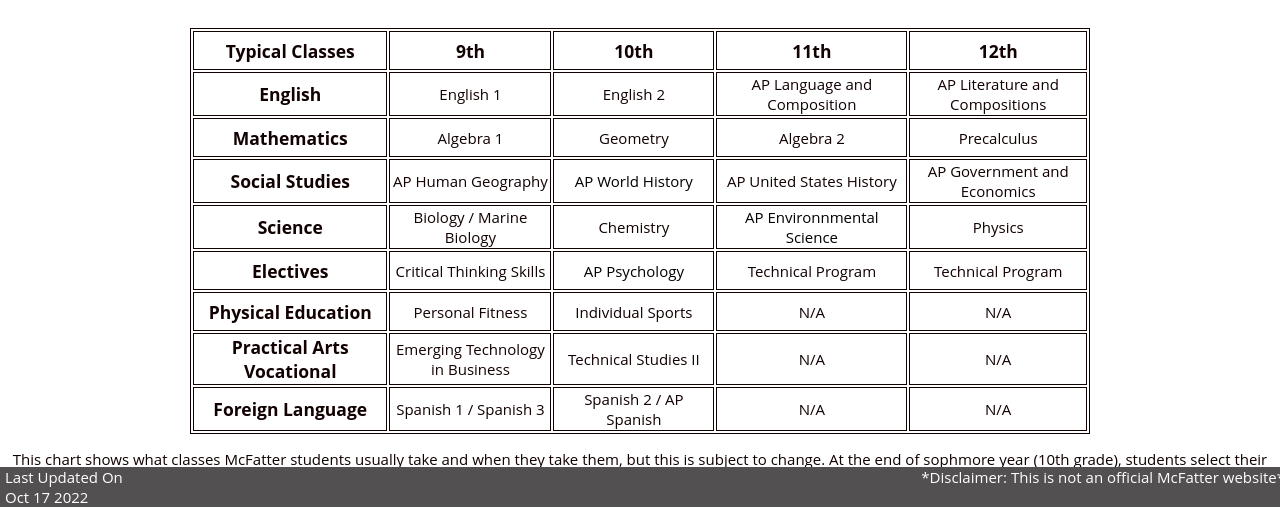
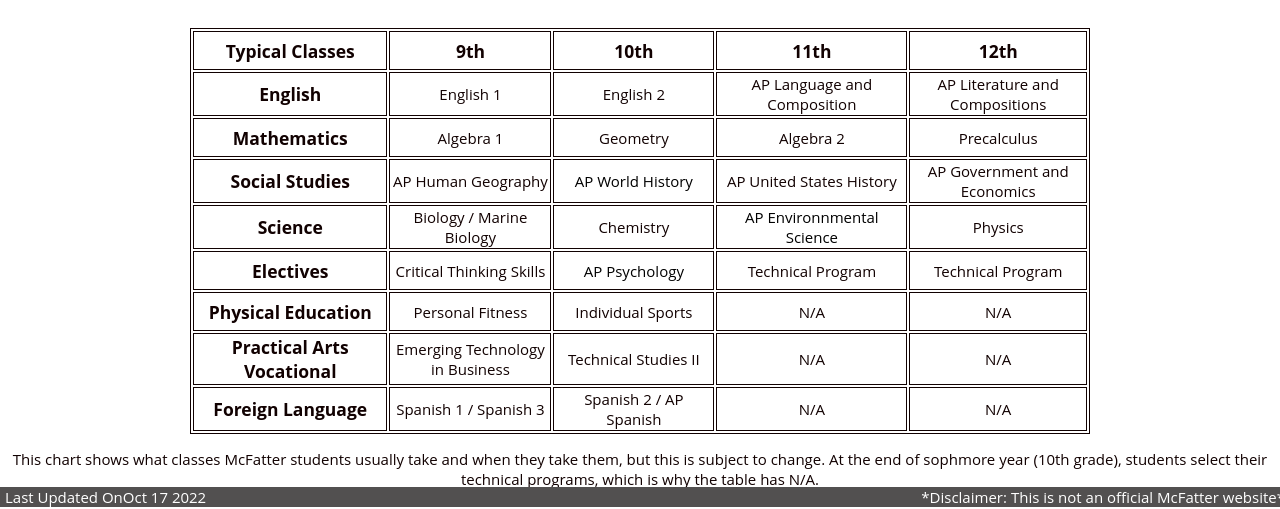
Before and after one commit to johnsmith0976/studentservices, a plain HTML site: page index.html in a window 1280 px wide. Shown: the part 293-802 px from the top of the page. Drawn offline with Linux system fonts and the light colour scheme; no server answers.

Commit message:
Update styles.css

```diff
--- a/src/styles.css
+++ b/src/styles.css
@@ -174,3 +174,7 @@ h3 {
   display: flex;
   justify-content: center;
 }
+
+#updated {
+  display: inline-block;
+}
```
